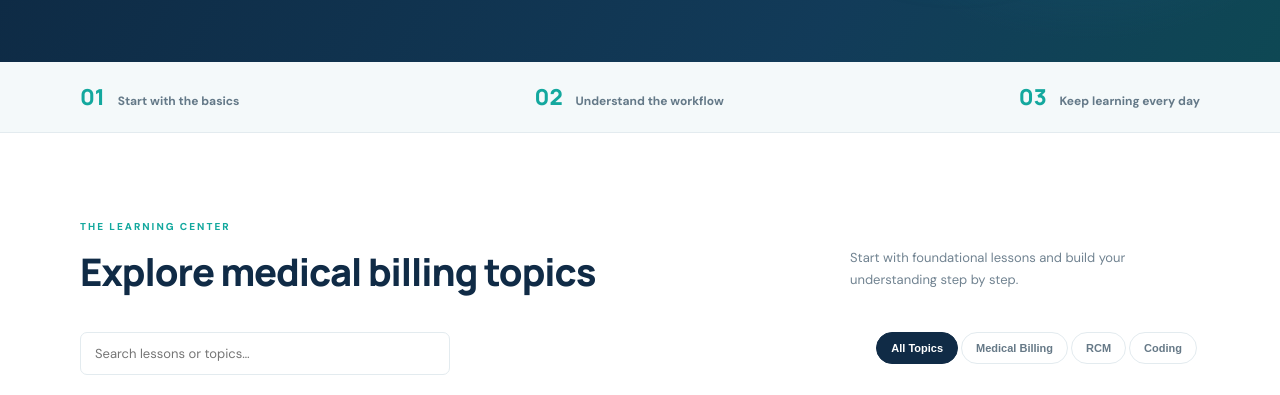
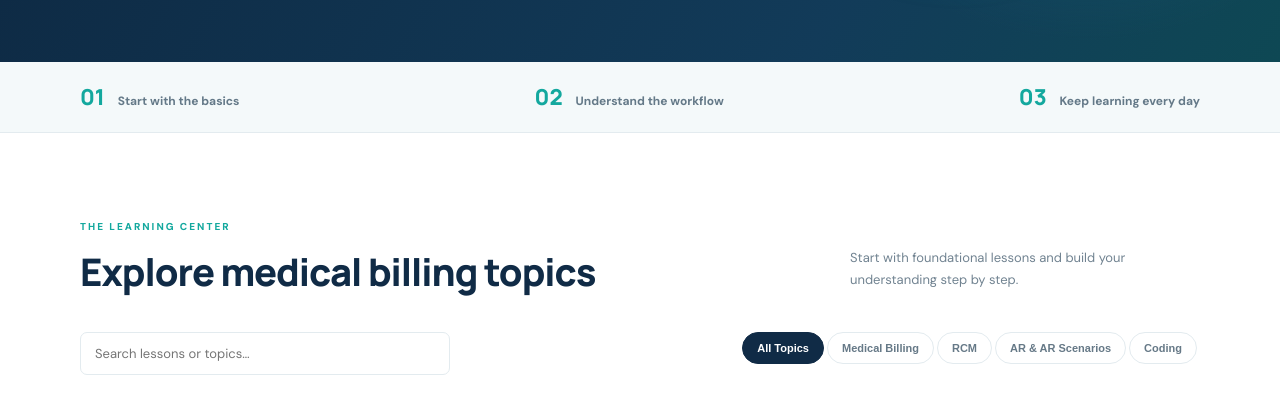
Before and after one commit to zkmedicalbilling/zkmedicalbilling.github.io, a plain HTML site: page index.html in a window 1280 px wide. Shown: the part 539-934 px from the top of the page. Drawn offline with Linux system fonts and the light colour scheme; a web font is replaced by a local one.

Commit message:
Add AR and AR scenarios learning category

```diff
--- a/index.html
+++ b/index.html
@@ -15,7 +15,7 @@
 <div class="hero-art"><div class="orb"></div><div class="glass"><b>RCM</b><div class="bars"><i></i><i></i><i></i><i></i><i></i></div><span>KNOWLEDGE • PROCESS • GROWTH</span></div><label>✓ Claim Workflow</label><label>＋ Coding Basics</label></div></div></section>
 <section class="quick"><div class="wrap quick-grid"><span><b>01</b> Start with the basics</span><span><b>02</b> Understand the workflow</span><span><b>03</b> Keep learning every day</span></div></section>
 <section class="section wrap" id="learn"><div class="heading"><div><small>THE LEARNING CENTER</small><h2 data-en="Explore medical billing topics" data-ur="میڈیکل بلنگ کے موضوعات سیکھیں">Explore medical billing topics</h2></div><p data-en="Start with foundational lessons and build your understanding step by step." data-ur="بنیادی اسباق سے آغاز کریں اور مرحلہ وار اپنی سمجھ بہتر بنائیں۔">Start with foundational lessons and build your understanding step by step.</p></div>
-<div class="tools"><input id="search" type="search" placeholder="Search lessons or topics…"><div id="filters"><button class="active" data-cat="all" data-en="All Topics" data-ur="تمام موضوعات">All Topics</button><button data-cat="medical-billing" data-en="Medical Billing" data-ur="میڈیکل بلنگ">Medical Billing</button><button data-cat="rcm" data-en="RCM" data-ur="آر سی ایم">RCM</button><button data-cat="coding" data-en="Coding" data-ur="کوڈنگ">Coding</button></div></div>
+<div class="tools"><input id="search" type="search" placeholder="Search lessons or topics…"><div id="filters"><button class="active" data-cat="all" data-en="All Topics" data-ur="تمام موضوعات">All Topics</button><button data-cat="medical-billing" data-en="Medical Billing" data-ur="میڈیکل بلنگ">Medical Billing</button><button data-cat="rcm" data-en="RCM" data-ur="آر سی ایم">RCM</button><button data-cat="ar" data-en="AR &amp; AR Scenarios" data-ur="اے آر اور اس کے کیسز">AR &amp; AR Scenarios</button><button data-cat="coding" data-en="Coding" data-ur="کوڈنگ">Coding</button></div></div>
 <div id="cards" class="cards"></div><p id="empty" hidden>No lessons found. Try another search.</p></section>
 <section class="quote"><div class="wrap"><span>“</span><p data-en="Knowledge becomes valuable when it is understood, practiced, and shared." data-ur="علم اُس وقت قیمتی بنتا ہے جب اسے سمجھا، اپنایا اور دوسروں کے ساتھ بانٹا جائے۔">Knowledge becomes valuable when it is understood, practiced, and shared.</p></div></section>
 <section class="section wrap about" id="about"><div class="profile"><div class="avatar">ZK</div><small>ABOUT THE CREATOR</small><h2>Zeeshan Khan</h2><p>Medical Billing &amp; RCM</p><hr><span><a href="mailto:zeeshankhantrh@gmail.com">zeeshankhantrh@gmail.com</a></span></div><div><small>ABOUT THIS KNOWLEDGE HUB</small><h2 data-en="A place to learn, grow, and share knowledge." data-ur="سیکھنے، آگے بڑھنے اور علم بانٹنے کی جگہ۔">A place to learn, grow, and share knowledge.</h2>
```
